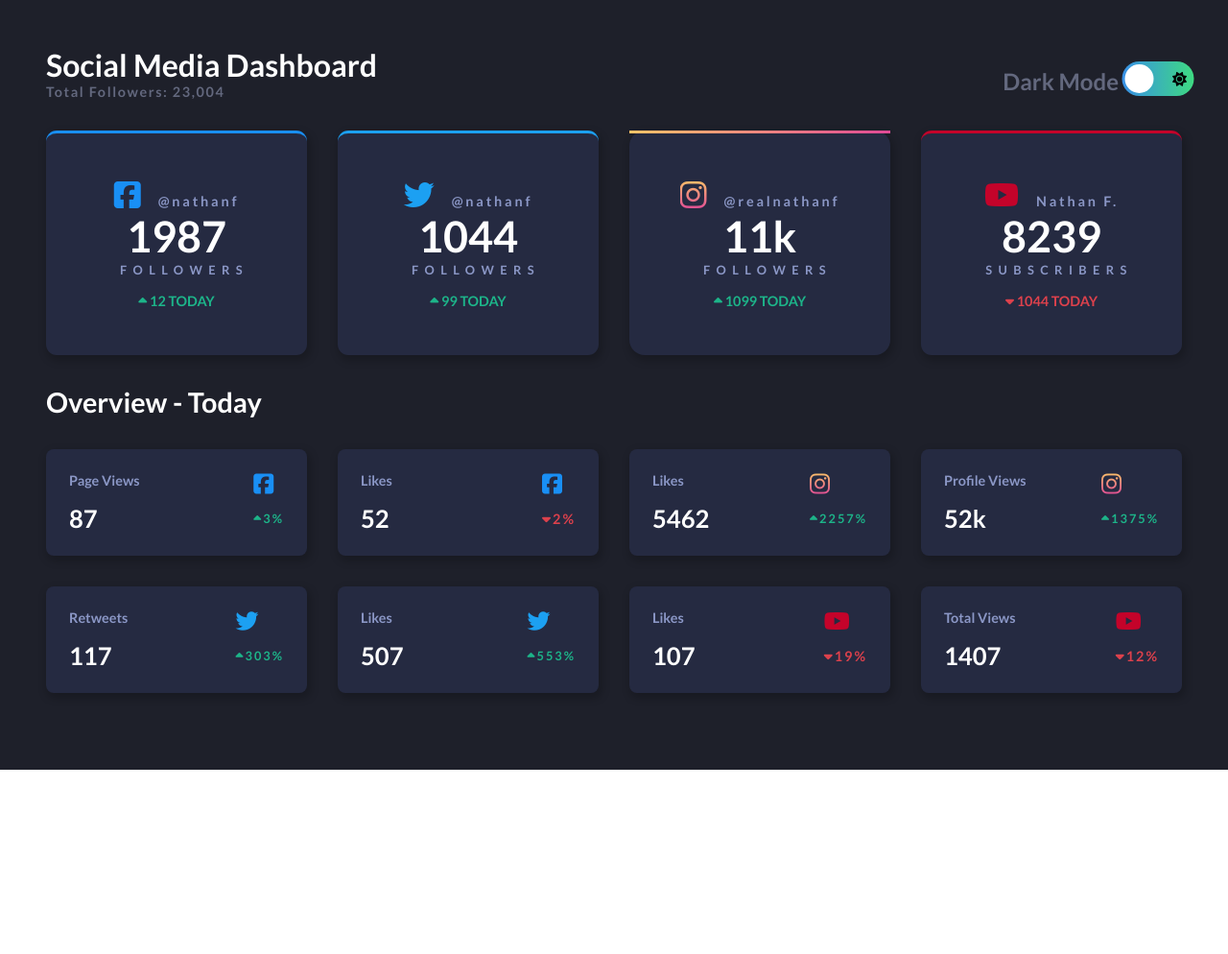
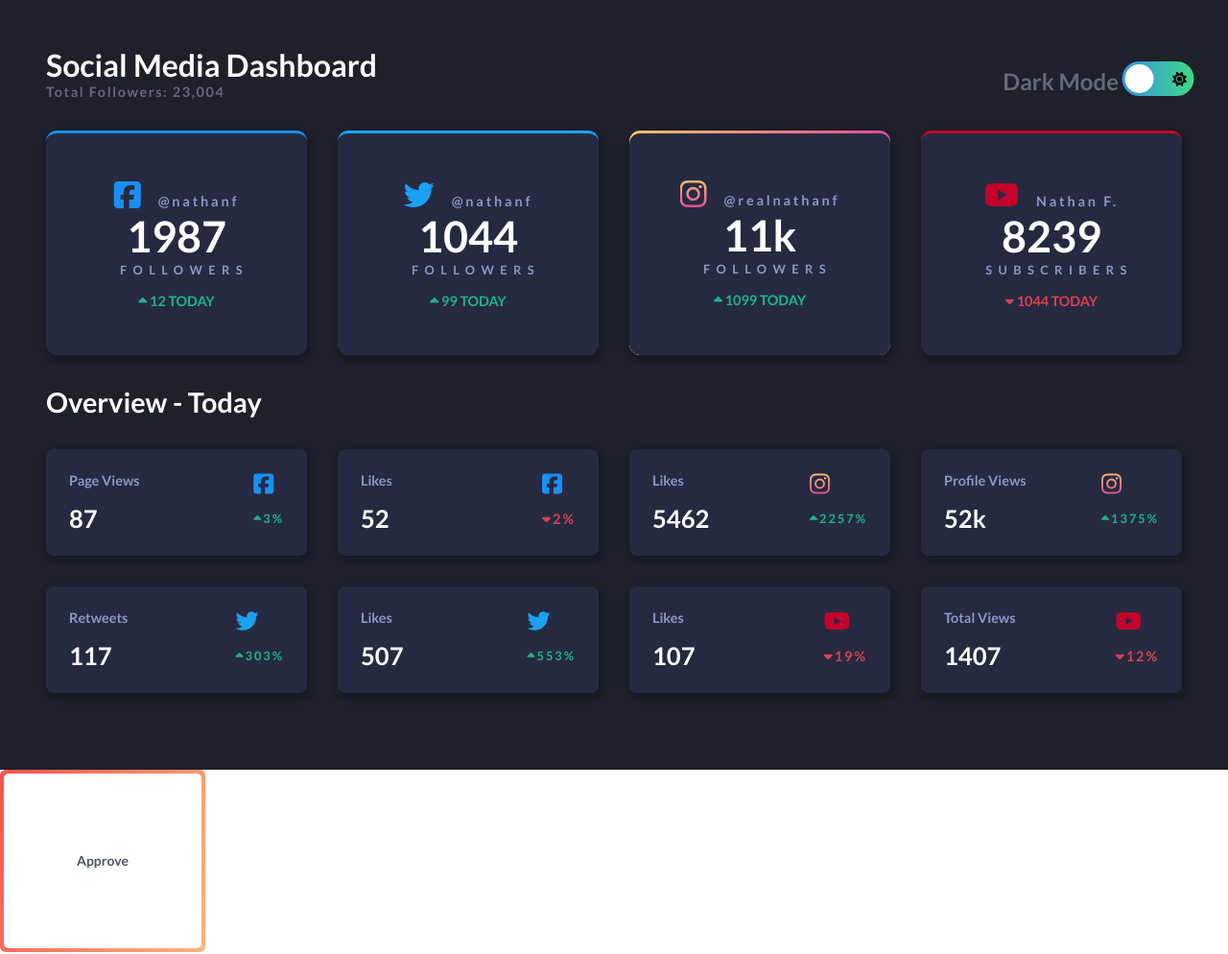
Before and after one commit to Fortwinhamz/Social-media-dashboard, a plain HTML site: page index.html in a window 1280 px wide. Shown: the whole page at 96% size. Before the commit the page ends 802 px from the top, so only its background shows below. Drawn offline with Linux system fonts and the light colour scheme.

Commit message:
Fix Border Radius

```diff
--- a/index.html
+++ b/index.html
@@ -272,6 +272,11 @@
 
 
 
+
+    <div class="card-approve-btn">
+        Approve
+      </div>
+
     <script src="./script.js"></script>
 </body>
 </html>
--- a/style.scss
+++ b/style.scss
@@ -47,6 +47,52 @@ body{
                                 color: $Very-Dark-Blue-Text;
                             }
 
+                            &.instagram{
+
+
+                                // Delete when it's not working
+
+                                position: relative;
+                                // display:inline-block;
+                                background-image: linear-gradient(90deg, #fdc468, #df4996);
+                                text-align: center;
+                                // color: #0075fa;
+                                border-radius: .7rem;
+                                font-weight: 600;
+                                z-index:0;
+
+
+                                &:hover{
+                                    background-color: $Light-Grayish-Blue-Card-BG;
+                                }
+
+
+
+
+
+                                &::before{
+                                    content: '';
+                                    position: absolute;
+                                    /* specify the value of border width here */
+                                    top: 3px;
+                                    right: 0px;
+                                    bottom:0px;
+                                    left:0px;
+                                    /* --- */
+                                    background-color: $White-BG;
+                                    border-radius: .7rem;
+                                    box-sizing: border-box;
+                                    z-index: -1;
+                                }
+
+                                &:hover{
+                                    background-color: $Light-Grayish-Blue-Card-BG;
+                                }
+
+
+                                // Stop Delete
+
+                            }
                             .numbers{
                                 h3{
                                    color: $Very-Dark-Blue-Text;
@@ -276,12 +322,45 @@ body{
                         }
 
                         &.instagram{
-                            border-radius: 1rem;
-                            border-block-start: 3px solid;
-                            border-image-source: linear-gradient(90deg,#fdc468,#df4996);
-                            border-image-slice: 1;
+                            // border-radius: 1rem;
+                            // border-block-start: 3px solid;
+                            // border-image-source: linear-gradient(90deg,#fdc468,#df4996);
+                            // border-image-slice: 1;
+                            // border-start-end-radius: 80px 80px;
 
 
+                            // Delete when it's not working
+
+                            position: relative;
+                            // display:inline-block;
+                            background-image: linear-gradient(90deg, #fdc468, #df4996);
+                            text-align: center;
+                            color: #485564;
+                            border-radius: .7rem;
+                            overflow: hidden;
+                            // font-size: 14px;
+                            font-weight: 600;
+                            z-index:0;
+
+
+                            &::before{
+                                content: '';
+                                position: absolute;
+                                /* specify the value of border width here */
+                                top: 3px;
+                                right: 0px;
+                                bottom:0px;
+                                left:0px;
+                                /* --- */
+                                background-color: $Dark-Desaturated-Blue-Card-BG;
+                                border-radius: .7rem;
+                                box-sizing: border-box;
+                                z-index: -1;
+                            }
+
+
+
+                            // Stop Delete
 
                             .fa-brands{
                                 font-size: 2rem;
@@ -635,3 +714,36 @@ body{
         }
     }
 }
+
+
+
+
+.card-approve-btn {
+    position: relative;
+    display:inline-block;
+    background-image: linear-gradient(291deg, #ffb37c, #f9514f);
+    padding:5rem;
+    line-height:30px;
+    text-align: center;
+    color: #485564;
+    border-radius: 6px;
+    overflow: hidden;
+    font-size: 14px;
+    font-weight: 600;
+    z-index:0;
+  }
+
+  .card-approve-btn:before {
+    content: '';
+    position: absolute;
+    /* specify the value of border width here */
+    top: 4px;
+    right: 4px;
+    bottom: 4px;
+    left: 4px;
+    /* --- */
+    background-color: #fff;
+    border-radius: 5px;
+    box-sizing: border-box;
+    z-index: -1;
+  }
```
Also changed, not shown: style.css, 1 other file.
